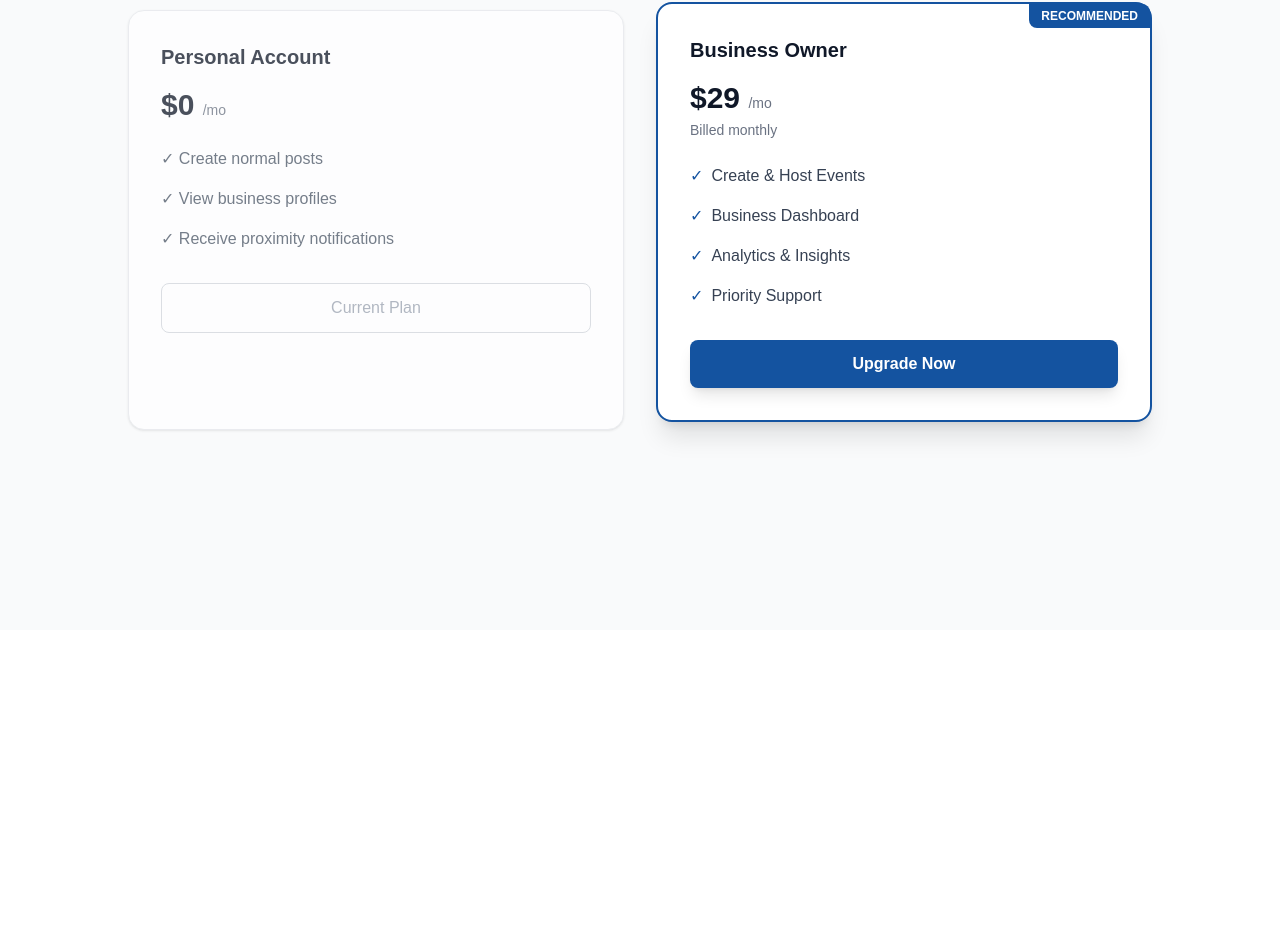
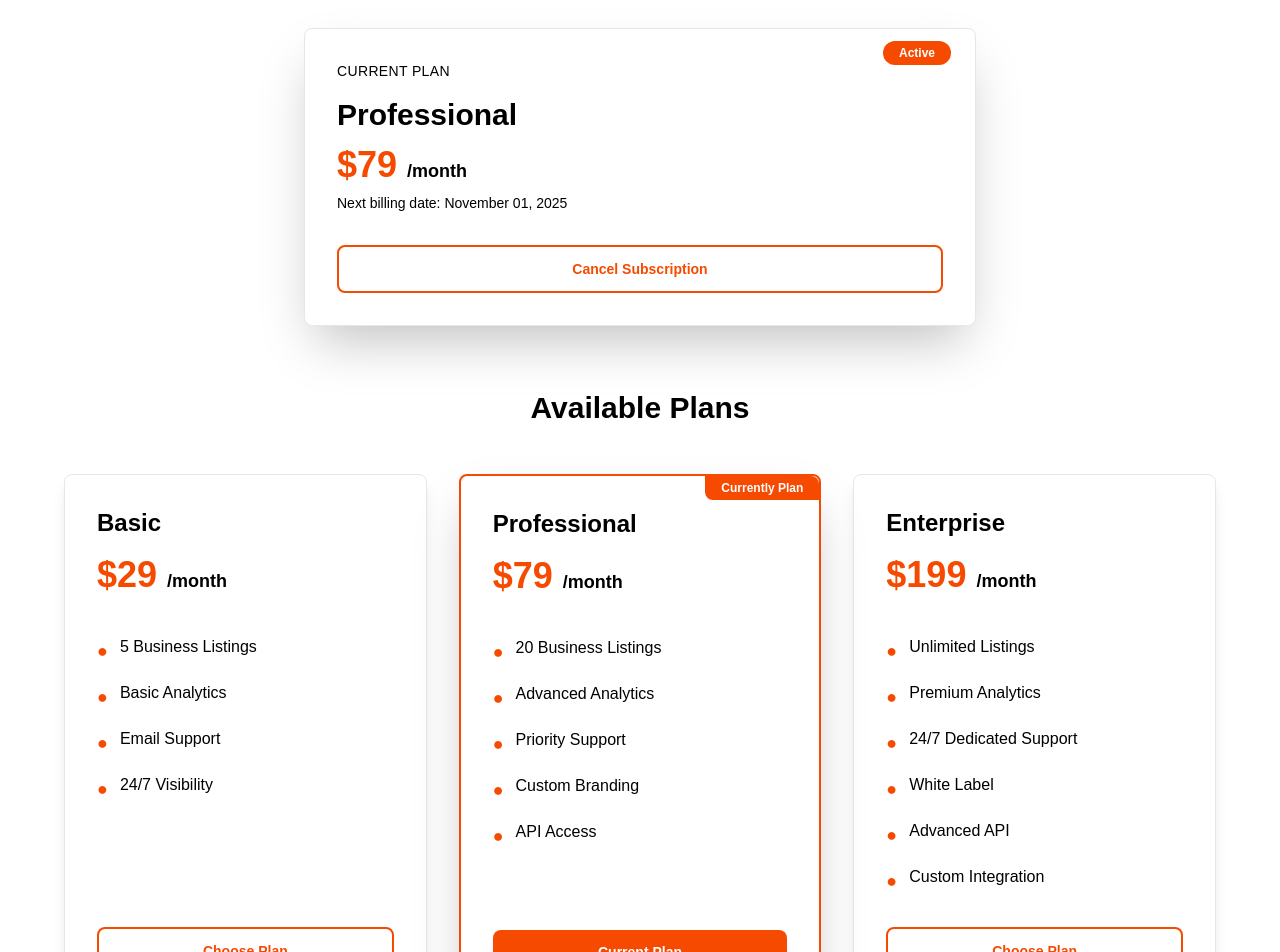
Before and after one commit to Hurleybaba/b29, a Next.js app: page /pages/subscription in a window 1280 px wide. Shown: the part 170-1122 px from the top of the page. Before the commit the page ends 800 px from the top, so only its background shows below. Built offline with nearby package versions, Linux system fonts and the light colour scheme.

Commit message:
jake's commit

```diff
--- a/app/pages/subscription/page.tsx
+++ b/app/pages/subscription/page.tsx
@@ -1,55 +1,162 @@
 import Link from "next/link";
 
-export default function UpgradePage() {
+export default function SubscriptionPage() {
   return (
-    <div className="min-h-screen bg-gray-50 py-12 px-4 sm:px-6 lg:px-8">
-      <div className="text-center max-w-3xl mx-auto mb-12">
-        <h1 className="text-4xl font-extrabold text-gray-900 mb-4">Upgrade to Business</h1>
-        <p className="text-lg text-gray-600">
-          Unlock powerful tools to manage your presence, host events, and reach customers nearby.
+    <div className="min-h-screen bg-white px-3 xs:px-4 sm:px-6 lg:px-8 pt-6 sm:pt-8 lg:pt-[30px]">
+      {/* Header */}
+      <div className="text-center max-w-4xl mx-auto mb-8 sm:mb-12 lg:mb-16">
+        <h1 className="text-3xl xs:text-4xl sm:text-4xl lg:text-5xl font-extrabold text-black mb-2 sm:mb-3 lg:mb-4 leading-tight">
+          Subscription & Billing
+        </h1>
+        <p className="text-sm xs:text-base sm:text-lg text-black px-2">
+          Manage your plan, payments, and billing history
         </p>
       </div>
 
-      <div className="max-w-5xl mx-auto grid md:grid-cols-2 gap-8">
-        {/* Free Plan (Current) */}
-        <div className="bg-white rounded-2xl shadow-sm border border-gray-200 p-8 opacity-75">
-          <h3 className="text-xl font-semibold text-gray-900">Personal Account</h3>
-          <p className="text-3xl font-bold text-gray-900 mt-4">$0 <span className="text-sm font-medium text-gray-500">/mo</span></p>
-          <ul className="mt-6 space-y-4 text-gray-600">
-            <li className="flex items-center">✓ Create normal posts</li>
-            <li className="flex items-center">✓ View business profiles</li>
-            <li className="flex items-center">✓ Receive proximity notifications</li>
+      {/* Current Plan Section */}
+      <div className="w-full max-w-2xl mx-auto mb-8 sm:mb-12 lg:mb-16 px-0">
+        <div className="bg-white rounded-lg xs:rounded-xl shadow-lg sm:shadow-2xl border border-gray-200 p-4 xs:p-6 sm:p-8 relative">
+          <div className="absolute top-3 xs:top-4 right-3 xs:right-4 sm:right-6 bg-orange-600 text-white text-xs font-bold px-2 xs:px-3 sm:px-4 py-1 rounded-full whitespace-nowrap">
+            Active
+          </div>
+          <p className="text-black text-xs xs:text-xs sm:text-sm uppercase tracking-wide mb-2 xs:mb-3 sm:mb-4 pr-16">
+            Current Plan
+          </p>
+          <h2 className="text-2xl xs:text-2xl sm:text-3xl font-bold text-black mb-2 sm:mb-3">
+            Professional
+          </h2>
+          <p className="text-3xl xs:text-4xl sm:text-4xl font-bold text-orange-600 mb-1 sm:mb-2">
+            $79 <span className="text-base xs:text-lg sm:text-lg text-black">/month</span>
+          </p>
+          <p className="text-black text-xs xs:text-sm sm:text-sm mb-4 sm:mb-8">
+            Next billing date: November 01, 2025
+          </p>
+          <button className="cursor-pointer w-full py-2 xs:py-2.5 sm:py-3 px-3 xs:px-4 sm:px-4 rounded-lg border-2 border-orange-600 text-orange-600 text-sm xs:text-base font-semibold hover:bg-orange-600 hover:text-white transition duration-200">
+            Cancel Subscription
+          </button>
+        </div>
+      </div>
+
+      {/* Available Plans Section */}
+      <div className="w-full max-w-6xl mx-auto pb-8 sm:pb-12 lg:pb-[50px] px-0">
+        <h3 className="text-2xl xs:text-3xl sm:text-3xl lg:text-3xl font-bold text-black text-center mb-6 sm:mb-8 lg:mb-12">
+          Available Plans
+        </h3>
+
+        <div className="grid grid-cols-1 sm:grid-cols-2 lg:grid-cols-3 gap-4 xs:gap-6 sm:gap-6 lg:gap-8">
+          {/* Basic Plan */}
+          <div className="bg-white rounded-lg xs:rounded-xl shadow-md sm:shadow-lg border border-gray-200 p-4 xs:p-6 sm:p-8 hover:shadow-lg hover:border-gray-300 transition duration-200 flex flex-col">
+            <h4 className="text-xl xs:text-2xl sm:text-2xl font-bold text-black mb-3 sm:mb-4">
+              Basic
+            </h4>
+            <p className="text-3xl xs:text-4xl sm:text-4xl font-bold text-orange-600 mb-1 sm:mb-2">
+              $29 <span className="text-base xs:text-lg sm:text-lg text-black">/month</span>
+            </p>
+
+            <ul className="mt-4 xs:mt-6 sm:mt-8 space-y-2 xs:space-y-3 sm:space-y-4 flex-grow">
+              <li className="flex items-start gap-2 xs:gap-2.5 sm:gap-3">
+                <span className="text-orange-600 font-bold text-lg flex-shrink-0 pt-0.5">●</span>
+                <span className="text-black text-sm xs:text-base sm:text-base">5 Business Listings</span>
+              </li>
+              <li className="flex items-start gap-2 xs:gap-2.5 sm:gap-3">
+                <span className="text-orange-600 font-bold text-lg flex-shrink-0 pt-0.5">●</span>
+                <span className="text-black text-sm xs:text-base sm:text-base">Basic Analytics</span>
+              </li>
+              <li className="flex items-start gap-2 xs:gap-2.5 sm:gap-3">
+                <span className="text-orange-600 font-bold text-lg flex-shrink-0 pt-0.5">●</span>
+                <span className="text-black text-sm xs:text-base sm:text-base">Email Support</span>
+              </li>
+              <li className="flex items-start gap-2 xs:gap-2.5 sm:gap-3">
+                <span className="text-orange-600 font-bold text-lg flex-shrink-0 pt-0.5">●</span>
+                <span className="text-black text-sm xs:text-base sm:text-base">24/7 Visibility</span>
+              </li>
             </ul>
-          <button disabled className="mt-8 w-full py-3 px-4 rounded-lg border border-gray-300 text-gray-400 font-medium cursor-not-allowed">
+
+            <button className="cursor-pointer mt-4 xs:mt-6 sm:mt-8 w-full py-2 xs:py-2.5 sm:py-3 px-3 xs:px-4 sm:px-4 rounded-lg border-2 border-orange-600 text-orange-600 text-sm xs:text-base font-semibold hover:bg-orange-600 hover:text-white transition duration-200">
+              Choose Plan
+            </button>
+          </div>
+
+          {/* Professional Plan (Recommended) */}
+          <div className="bg-white rounded-lg xs:rounded-xl shadow-md sm:shadow-2xl border-2 border-orange-600 p-4 xs:p-6 sm:p-8 relative sm:col-span-2 lg:col-span-1 lg:transform lg:scale-100 z-10 flex flex-col sm:-translate-y-2 lg:-translate-y-0">
+            <div className="absolute top-0 right-0 bg-orange-600 text-white text-xs font-bold px-2 xs:px-3 sm:px-4 py-1 rounded-bl-lg rounded-tr-lg xs:rounded-tr-xl whitespace-nowrap">
+              Currently Plan
+            </div>
+            <h4 className="text-xl xs:text-2xl sm:text-2xl font-bold text-black mb-3 sm:mb-4 pr-20">
+              Professional
+            </h4>
+            <p className="text-3xl xs:text-4xl sm:text-4xl font-bold text-orange-600 mb-1 sm:mb-2">
+              $79 <span className="text-base xs:text-lg sm:text-lg text-black">/month</span>
+            </p>
+
+            <ul className="mt-4 xs:mt-6 sm:mt-8 space-y-2 xs:space-y-3 sm:space-y-4 flex-grow">
+              <li className="flex items-start gap-2 xs:gap-2.5 sm:gap-3">
+                <span className="text-orange-600 font-bold text-lg flex-shrink-0 pt-0.5">●</span>
+                <span className="text-black text-sm xs:text-base sm:text-base">20 Business Listings</span>
+              </li>
+              <li className="flex items-start gap-2 xs:gap-2.5 sm:gap-3">
+                <span className="text-orange-600 font-bold text-lg flex-shrink-0 pt-0.5">●</span>
+                <span className="text-black text-sm xs:text-base sm:text-base">Advanced Analytics</span>
+              </li>
+              <li className="flex items-start gap-2 xs:gap-2.5 sm:gap-3">
+                <span className="text-orange-600 font-bold text-lg flex-shrink-0 pt-0.5">●</span>
+                <span className="text-black text-sm xs:text-base sm:text-base">Priority Support</span>
+              </li>
+              <li className="flex items-start gap-2 xs:gap-2.5 sm:gap-3">
+                <span className="text-orange-600 font-bold text-lg flex-shrink-0 pt-0.5">●</span>
+                <span className="text-black text-sm xs:text-base sm:text-base">Custom Branding</span>
+              </li>
+              <li className="flex items-start gap-2 xs:gap-2.5 sm:gap-3">
+                <span className="text-orange-600 font-bold text-lg flex-shrink-0 pt-0.5">●</span>
+                <span className="text-black text-sm xs:text-base sm:text-base">API Access</span>
+              </li>
+            </ul>
+
+            <button className="cursor-pointer mt-4 xs:mt-6 sm:mt-8 w-full py-2 xs:py-2.5 sm:py-3 px-3 xs:px-4 sm:px-4 rounded-lg bg-orange-600 text-white text-sm xs:text-base font-semibold hover:bg-orange-700 transition duration-200 shadow-lg">
               Current Plan
             </button>
           </div>
 
-        {/* Business Plan */}
-        <div className="bg-white rounded-2xl shadow-xl border-2 border-[#1453A0] p-8 relative transform md:-translate-y-2">
-          <div className="absolute top-0 right-0 bg-[#1453A0] text-white text-xs font-bold px-3 py-1 rounded-bl-lg rounded-tr-lg">RECOMMENDED</div>
-          <h3 className="text-xl font-semibold text-gray-900">Business Owner</h3>
-          <p className="text-3xl font-bold text-gray-900 mt-4">$29 <span className="text-sm font-medium text-gray-500">/mo</span></p>
-          <p className="text-sm text-gray-500 mt-1">Billed monthly</p>
+          {/* Enterprise Plan */}
+          <div className="bg-white rounded-lg xs:rounded-xl shadow-md sm:shadow-lg border border-gray-200 p-4 xs:p-6 sm:p-8 hover:shadow-lg hover:border-gray-300 transition duration-200 sm:col-span-2 lg:col-span-1 flex flex-col">
+            <h4 className="text-xl xs:text-2xl sm:text-2xl font-bold text-black mb-3 sm:mb-4">
+              Enterprise
+            </h4>
+            <p className="text-3xl xs:text-4xl sm:text-4xl font-bold text-orange-600 mb-1 sm:mb-2">
+              $199 <span className="text-base xs:text-lg sm:text-lg text-black">/month</span>
+            </p>
 
-          <ul className="mt-6 space-y-4 text-gray-700">
-            <li className="flex items-center font-medium">
-              <span className="text-[#1453A0] mr-2">✓</span> Create & Host Events
+            <ul className="mt-4 xs:mt-6 sm:mt-8 space-y-2 xs:space-y-3 sm:space-y-4 flex-grow">
+              <li className="flex items-start gap-2 xs:gap-2.5 sm:gap-3">
+                <span className="text-orange-600 font-bold text-lg flex-shrink-0 pt-0.5">●</span>
+                <span className="text-black text-sm xs:text-base sm:text-base">Unlimited Listings</span>
               </li>
-            <li className="flex items-center font-medium">
-              <span className="text-[#1453A0] mr-2">✓</span> Business Dashboard
+              <li className="flex items-start gap-2 xs:gap-2.5 sm:gap-3">
+                <span className="text-orange-600 font-bold text-lg flex-shrink-0 pt-0.5">●</span>
+                <span className="text-black text-sm xs:text-base sm:text-base">Premium Analytics</span>
               </li>
-            <li className="flex items-center font-medium">
-              <span className="text-[#1453A0] mr-2">✓</span> Analytics & Insights
+              <li className="flex items-start gap-2 xs:gap-2.5 sm:gap-3">
+                <span className="text-orange-600 font-bold text-lg flex-shrink-0 pt-0.5">●</span>
+                <span className="text-black text-sm xs:text-base sm:text-base">24/7 Dedicated Support</span>
               </li>
-            <li className="flex items-center font-medium">
-              <span className="text-[#1453A0] mr-2">✓</span> Priority Support
+              <li className="flex items-start gap-2 xs:gap-2.5 sm:gap-3">
+                <span className="text-orange-600 font-bold text-lg flex-shrink-0 pt-0.5">●</span>
+                <span className="text-black text-sm xs:text-base sm:text-base">White Label</span>
+              </li>
+              <li className="flex items-start gap-2 xs:gap-2.5 sm:gap-3">
+                <span className="text-orange-600 font-bold text-lg flex-shrink-0 pt-0.5">●</span>
+                <span className="text-black text-sm xs:text-base sm:text-base">Advanced API</span>
+              </li>
+              <li className="flex items-start gap-2 xs:gap-2.5 sm:gap-3">
+                <span className="text-orange-600 font-bold text-lg flex-shrink-0 pt-0.5">●</span>
+                <span className="text-black text-sm xs:text-base sm:text-base">Custom Integration</span>
               </li>
             </ul>
 
-          <Link href="/payment" className="mt-8 w-full block text-center py-3 px-4 rounded-lg bg-[#1453A0] hover:bg-blue-800 text-white font-bold transition shadow-lg">
-            Upgrade Now
-          </Link>
+            <button className="cursor-pointer mt-4 xs:mt-6 sm:mt-8 w-full py-2 xs:py-2.5 sm:py-3 px-3 xs:px-4 sm:px-4 rounded-lg border-2 border-orange-600 text-orange-600 text-sm xs:text-base font-semibold hover:bg-orange-600 hover:text-white transition duration-200">
+              Choose Plan
+            </button>
+          </div>
         </div>
       </div>
     </div>
```
Also changed, not shown: 1 other file (tests, documents, lock files or other folders). Lines whose indentation alone changed are shown as unchanged.
